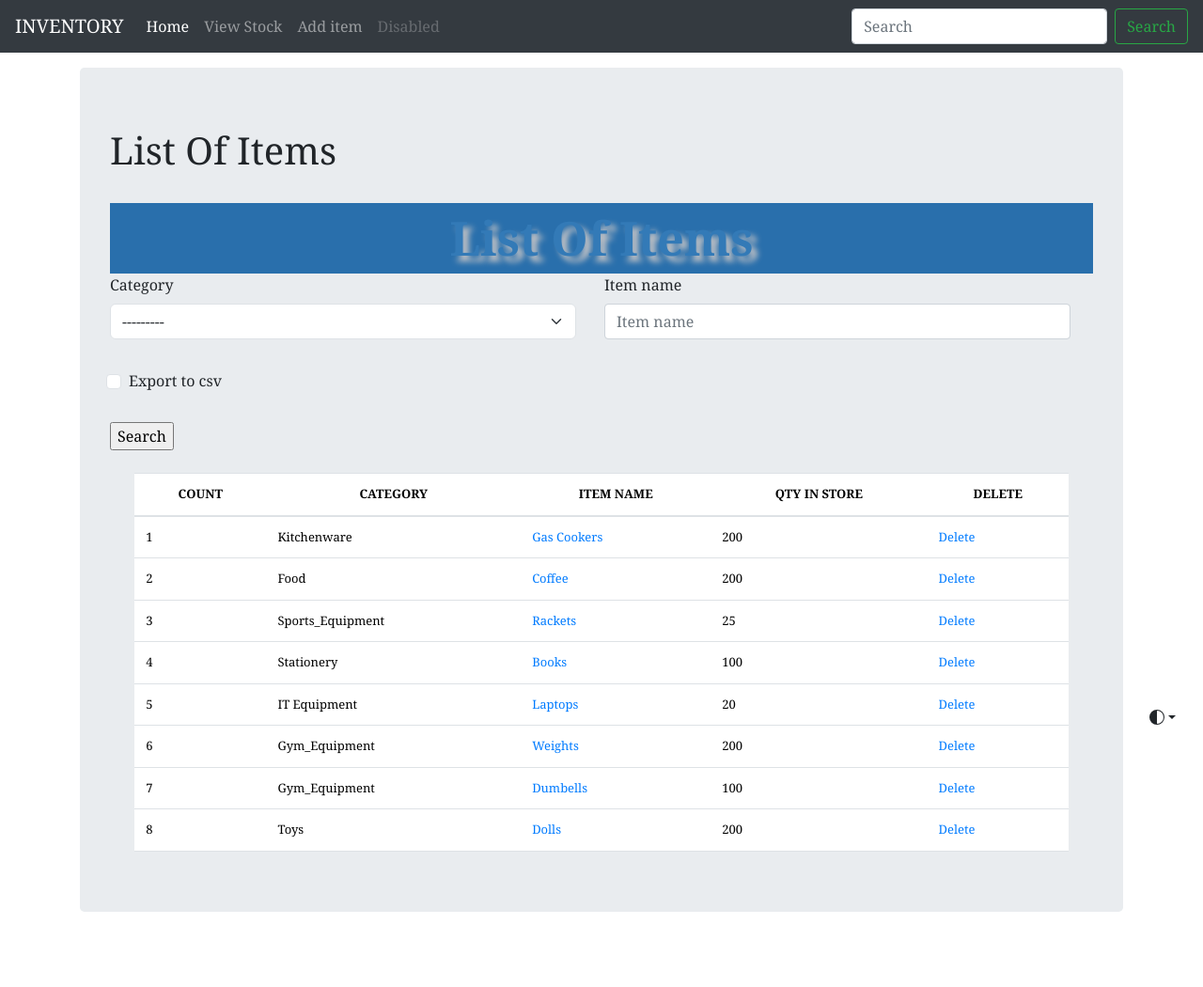
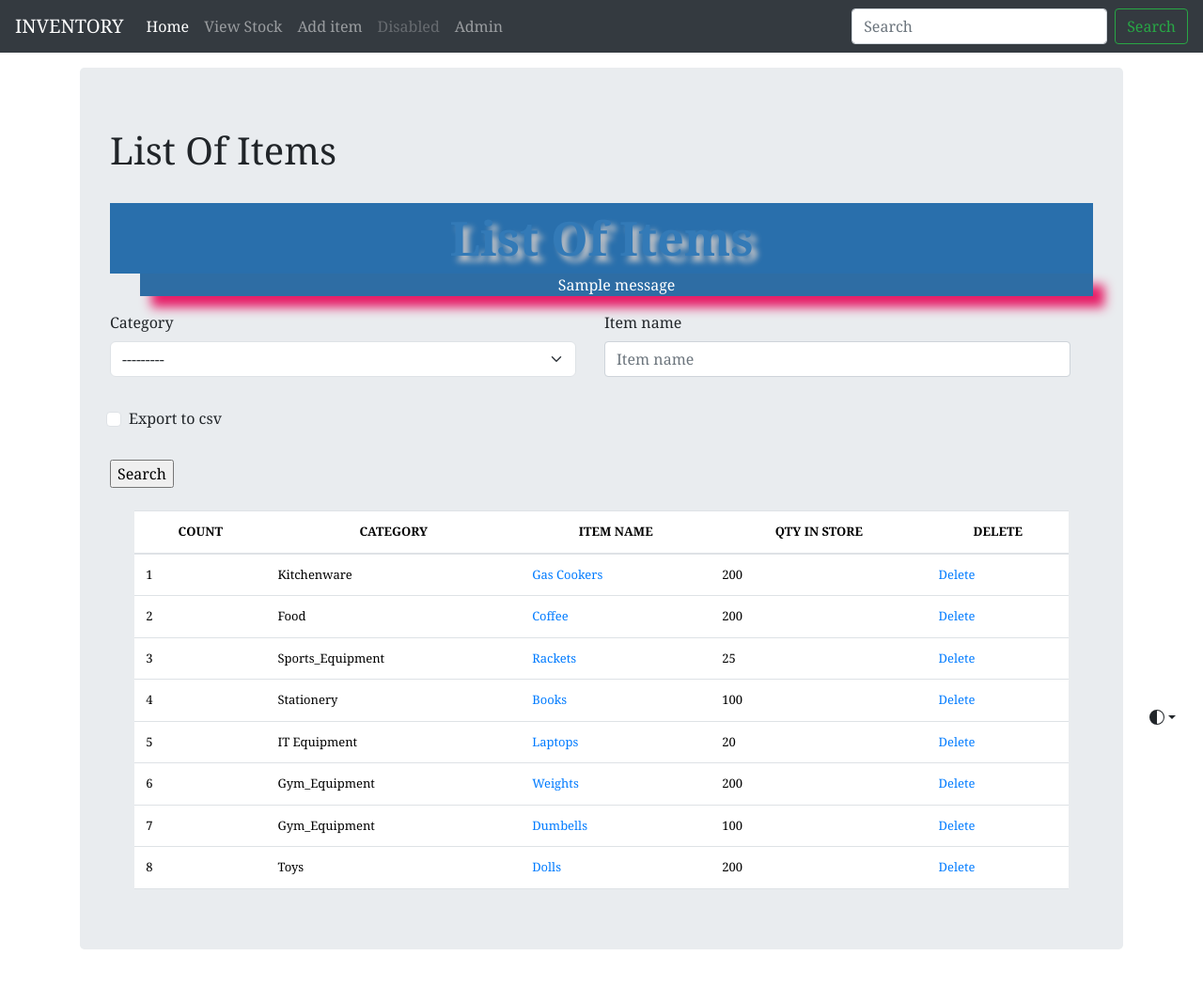
Before and after one commit to georgesroberto/Stock-Management-System, a Django app: page /list_items/ in a window 1280 px wide. Shown: the top 1050 px of the page at 94% size. Run offline with Django 4.2, Linux system fonts and the light colour scheme; data comes from the database, SQL or seed files in the repository; both versions use the stored data as it was after the commit; one stand-in notice (Sample message) is shown; some libraries are stand-ins or nearby versions.

Commit message:
GEneral Front-End Update

```diff
--- a/inventory/static/css/main.css
+++ b/inventory/static/css/main.css
@@ -134,3 +134,11 @@ td{
 .bd-mode-toggle .dropdown-menu .active .bi {
   display: block !important;
 }
+
+.success{
+  list-style: none;
+  background-color: #2e6da4;
+  color: white;
+  box-shadow: 12px 12px 12px #e61c66;
+  text-align: center;
+}
--- a/inventory/templates/add_items.html
+++ b/inventory/templates/add_items.html
@@ -9,7 +9,7 @@
     <div class="row">
         {{ form.media }}
         {% for field in form %}
-        <div class="col-md-6">
+        <div class="col-md-3">
             {% bootstrap_field field %}
         </div>
         {% endfor %}
--- a/inventory/templates/base.html
+++ b/inventory/templates/base.html
@@ -74,6 +74,9 @@
                 <li class="nav-item">
                     <a class="nav-link disabled" href="#" tabindex="-1" aria-disabled="true">Disabled</a>
                 </li>
+                <li class="nav-item">
+                  <a class="nav-link" href="/admin">Admin</a>
+              </li>
             </ul>
             <form class="form-inline mt-2 mt-md-0">
                 <input class="form-control mr-sm-2" type="text" placeholder="Search" aria-label="Search">
--- a/inventory/templates/detete_item.html
+++ b/inventory/templates/delete_item.html
@@ -9,7 +9,7 @@
         {% csrf_token %}
           <h1>Are you sure you want to delete?</h1><br>
           <input class="btn btn-danger" type="submit" value="Yes" />
-          <a href="/list"><div class="btn btn-primary">Cancel</div></a>
+          <a href="/list_items"><div class="btn btn-primary">Cancel</div></a>
     </form>
 
 {% endblock content %}
--- a/inventory/templates/list_items.html
+++ b/inventory/templates/list_items.html
@@ -6,6 +6,14 @@
     <div class="header pt-0">
         {{title}}
     </div>
+
+    {% if messages %}
+        <ul class="messages">
+            {% for message in messages %}
+                <li{% if message.tags %} class="{{ message.tags }}"{% endif %}>{{ message }}</li>
+            {% endfor %}
+        </ul>
+    {% endif %}
 
     <form method='POST' action='' class="pr-4">
         {% csrf_token %}
@@ -34,8 +42,6 @@
             </tr>
             </thead>
 
-
-
         {% for instance in items %}
 
             <tr class="text-left">
@@ -43,7 +49,7 @@
                 <td>{{instance.category}}</td>
                 <td><a href="{% url 'update_item' instance.id %}">{{instance.item_name}}</a></td>
                 <td>{{instance.quantity}}</td>
-                <td><a href="{% url 'delete_item' instance.id %}">Delete</a></td>
+                <td><a href="{% url 'delete_items' instance.id %}">Delete</a></td>
             </tr>
 
         {% endfor %}
```
Also changed, not shown: db.sqlite3.
